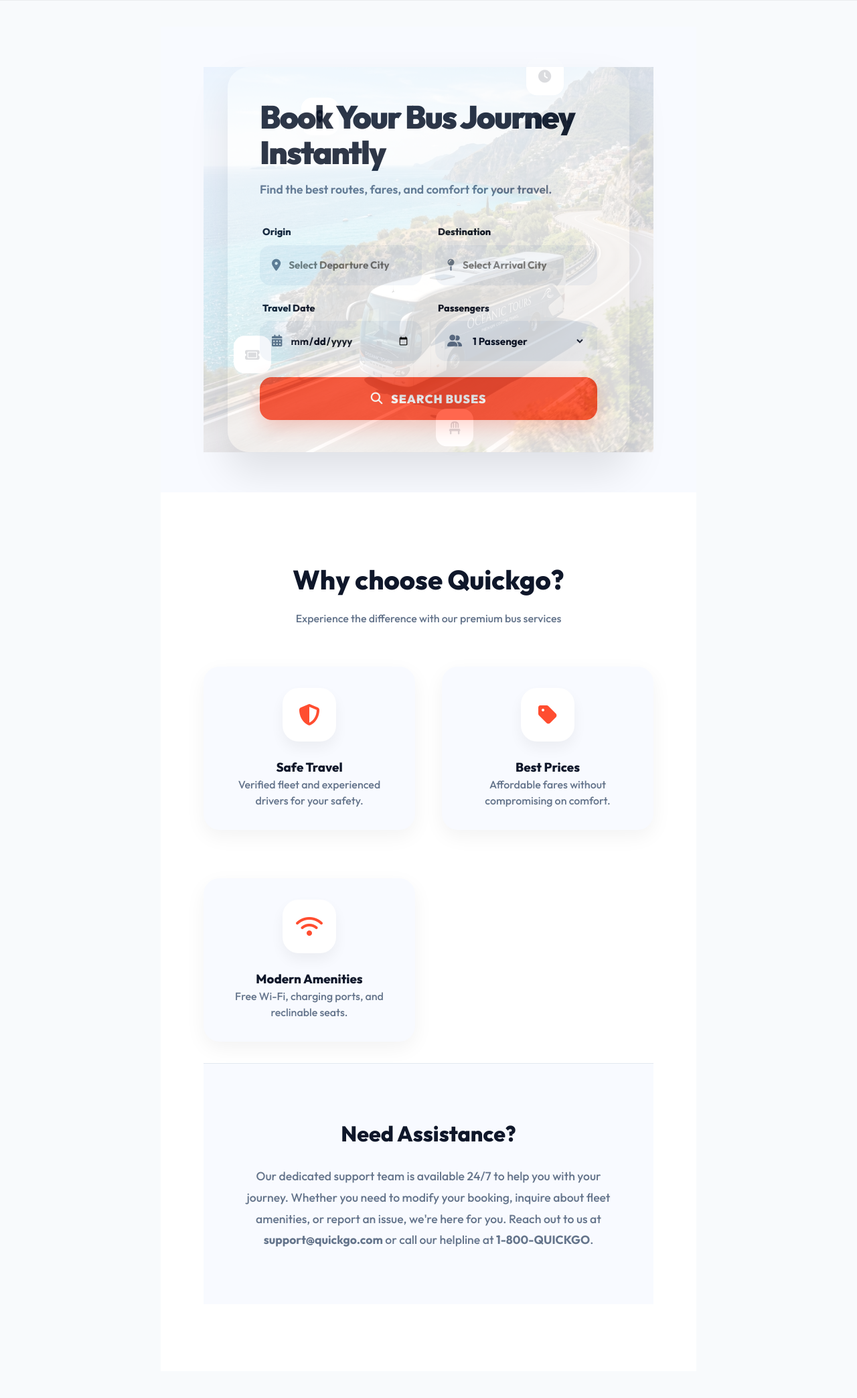
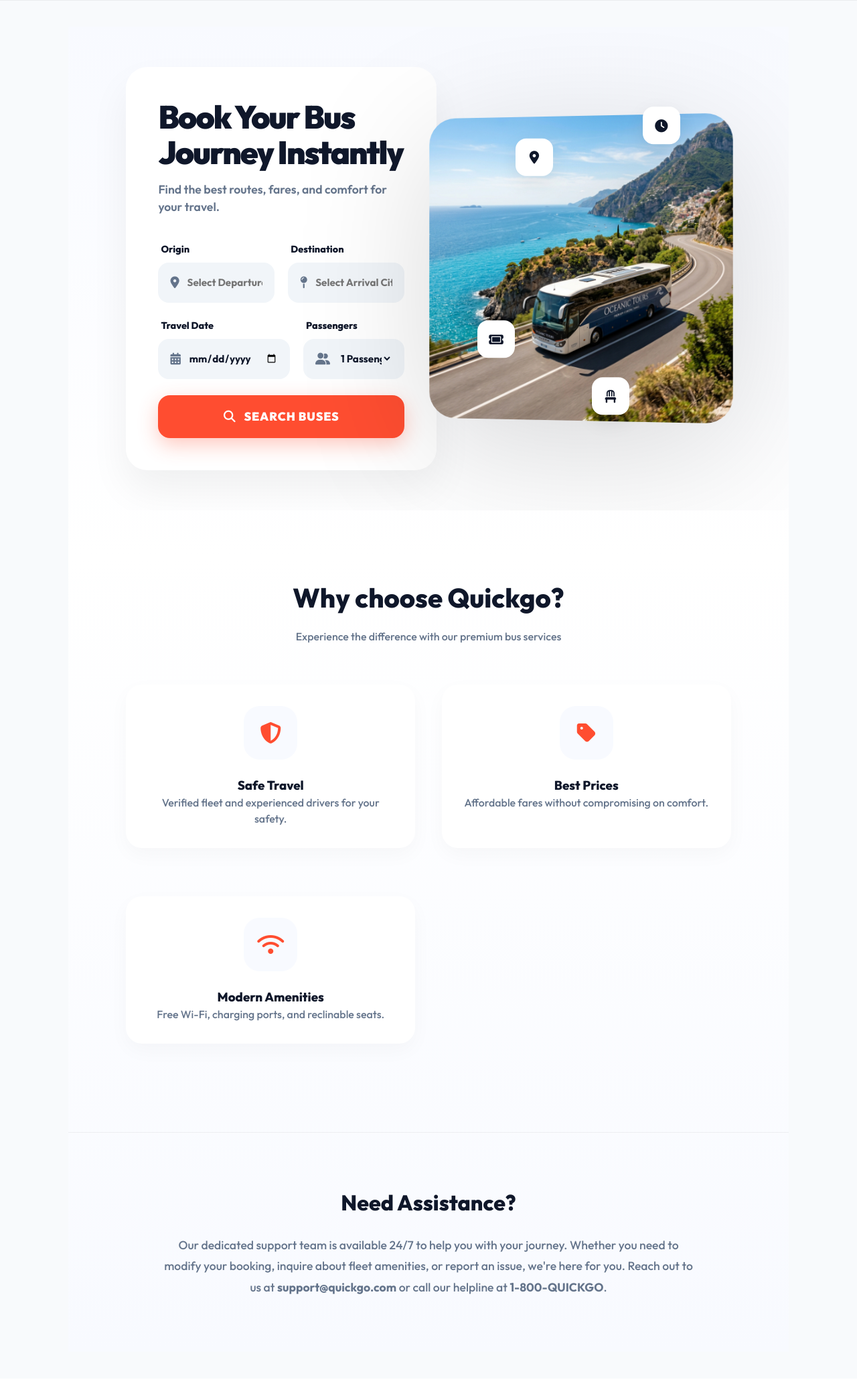
Before and after one commit to miyat0/bus_reservation_project., a Django app: page / in a window 1280 px wide. Shown: the part 88-2175 px from the top of the page at 67% size. After the commit the page ends 2020 px from the top, so only its background shows below. Run offline with Django 5.2, Linux system fonts and the light colour scheme; data comes from the database, SQL or seed files in the repository.

Commit message:
Restored side-by-side layout and added continuous unified background

```diff
--- a/admins/templates/admins/home.html
+++ b/admins/templates/admins/home.html
@@ -16,22 +16,22 @@
         overflow: hidden;
     }
     .hero-grid {
-        display: flex;
-        justify-content: center;
+        display: grid;
+        grid-template-columns: 1.1fr 0.9fr;
+        gap: 60px;
         align-items: center;
         width: 100%;
         z-index: 10;
         position: relative;
     }
     .search-card {
-        background: rgba(255, 255, 255, 0.95);
+        background: #fff;
         padding: 48px;
         border-radius: 32px;
-        box-shadow: 0 30px 60px rgba(0,0,0,0.1);
-        max-width: 600px;
+        box-shadow: 0 30px 60px rgba(0,0,0,0.06);
+        max-width: 540px;
         width: 100%;
         z-index: 2;
-        backdrop-filter: blur(10px);
     }
     .search-card h1 {
         font-size: 3rem;
@@ -120,22 +120,19 @@
         background: #f04428;
     }
     .bus-visual-wrapper {
-        position: absolute;
-        top: 0;
-        left: 0;
-        width: 100%;
-        height: 100%;
+        position: relative;
         display: flex;
-        justify-content: center;
+        justify-content: flex-end;
         align-items: center;
         z-index: 1;
-        opacity: 0.15;
-        pointer-events: none;
     }
     .hero-image {
-        width: 100%;
-        height: 100%;
-        object-fit: cover;
+        width: 120%;
+        max-width: 800px;
+        height: auto;
+        transform: perspective(1000px) rotateY(-5deg);
+        filter: drop-shadow(0 40px 100px rgba(0,0,0,0.15));
+        border-radius: 40px;
     }
     .floating-icon {
         position: absolute;
@@ -169,7 +166,9 @@
     }
 </style>
 
-<div class="hero-container">
+<!-- Wraps the whole page to make it look like a single continuous tube -->
+<div style="background: linear-gradient(180deg, #f8faff 0%, #ffffff 40%, #f8faff 100%);">
+    <div class="hero-container" style="background: transparent;">
         <div class="hero-grid">
             <div class="search-section">
                 <div class="search-card">
@@ -236,37 +235,38 @@
         </div>
     </div>
 
-<div style="padding: 100px 8%; background: #fff;">
+    <div style="padding: 100px 8%; background: transparent;">
         <div style="text-align: center; margin-bottom: 60px;">
             <h2 style="font-size: 2.5rem; margin-bottom: 16px;">Why choose Quickgo?</h2>
             <p class="muted-text">Experience the difference with our premium bus services</p>
         </div>
 
         <div style="display: grid; grid-template-columns: repeat(auto-fit, minmax(280px, 1fr)); gap: 40px;">
-        <div class="card" style="text-align: center; border: none; background: #f8faff;">
-            <div style="width: 80px; height: 80px; background: #fff; border-radius: 24px; display: flex; align-items: center; justify-content: center; margin: 0 auto 24px; box-shadow: 0 10px 20px rgba(0,0,0,0.05); color: var(--primary-orange); font-size: 2rem;">
+            <div class="card" style="text-align: center; border: none; background: #fff; box-shadow: 0 10px 30px rgba(0,0,0,0.03);">
+                <div style="width: 80px; height: 80px; background: #f8faff; border-radius: 24px; display: flex; align-items: center; justify-content: center; margin: 0 auto 24px; color: var(--primary-orange); font-size: 2rem;">
                     <i class="fas fa-shield-halved"></i>
                 </div>
                 <h3>Safe Travel</h3>
                 <p class="muted-text">Verified fleet and experienced drivers for your safety.</p>
             </div>
-        <div class="card" style="text-align: center; border: none; background: #f8faff;">
-            <div style="width: 80px; height: 80px; background: #fff; border-radius: 24px; display: flex; align-items: center; justify-content: center; margin: 0 auto 24px; box-shadow: 0 10px 20px rgba(0,0,0,0.05); color: var(--primary-orange); font-size: 2rem;">
+            <div class="card" style="text-align: center; border: none; background: #fff; box-shadow: 0 10px 30px rgba(0,0,0,0.03);">
+                <div style="width: 80px; height: 80px; background: #f8faff; border-radius: 24px; display: flex; align-items: center; justify-content: center; margin: 0 auto 24px; color: var(--primary-orange); font-size: 2rem;">
                     <i class="fas fa-tag"></i>
                 </div>
                 <h3>Best Prices</h3>
                 <p class="muted-text">Affordable fares without compromising on comfort.</p>
             </div>
-        <div class="card" style="text-align: center; border: none; background: #f8faff;">
-            <div style="width: 80px; height: 80px; background: #fff; border-radius: 24px; display: flex; align-items: center; justify-content: center; margin: 0 auto 24px; box-shadow: 0 10px 20px rgba(0,0,0,0.05); color: var(--primary-orange); font-size: 2rem;">
+            <div class="card" style="text-align: center; border: none; background: #fff; box-shadow: 0 10px 30px rgba(0,0,0,0.03);">
+                <div style="width: 80px; height: 80px; background: #f8faff; border-radius: 24px; display: flex; align-items: center; justify-content: center; margin: 0 auto 24px; color: var(--primary-orange); font-size: 2rem;">
                     <i class="fas fa-wifi"></i>
                 </div>
                 <h3>Modern Amenities</h3>
                 <p class="muted-text">Free Wi-Fi, charging ports, and reclinable seats.</p>
             </div>
         </div>
+    </div>
 
-<div id="support-section" style="padding: 80px 8%; background: #f8faff; border-top: 1px solid var(--line);">
+    <div id="support-section" style="padding: 80px 8%; background: transparent; border-top: 1px solid rgba(0,0,0,0.05);">
         <div style="max-width: 800px; margin: 0 auto; text-align: center;">
             <h2 style="font-size: 2rem; margin-bottom: 24px; color: var(--text);">Need Assistance?</h2>
             <p style="color: var(--text-muted); font-size: 1.1rem; line-height: 1.8; font-weight: 500;">
@@ -274,4 +274,5 @@
             </p>
         </div>
     </div>
+</div>
 {% endblock %}
```
Lines whose indentation alone changed are shown as unchanged.
